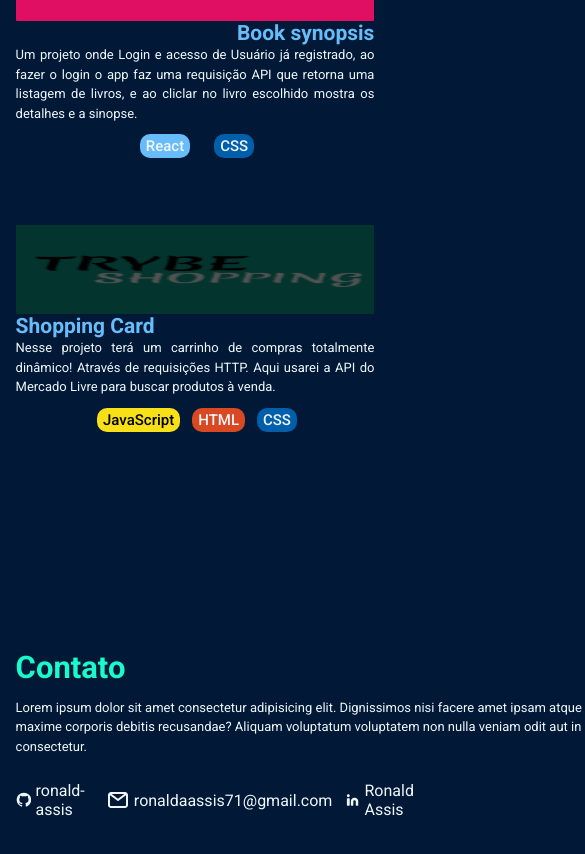
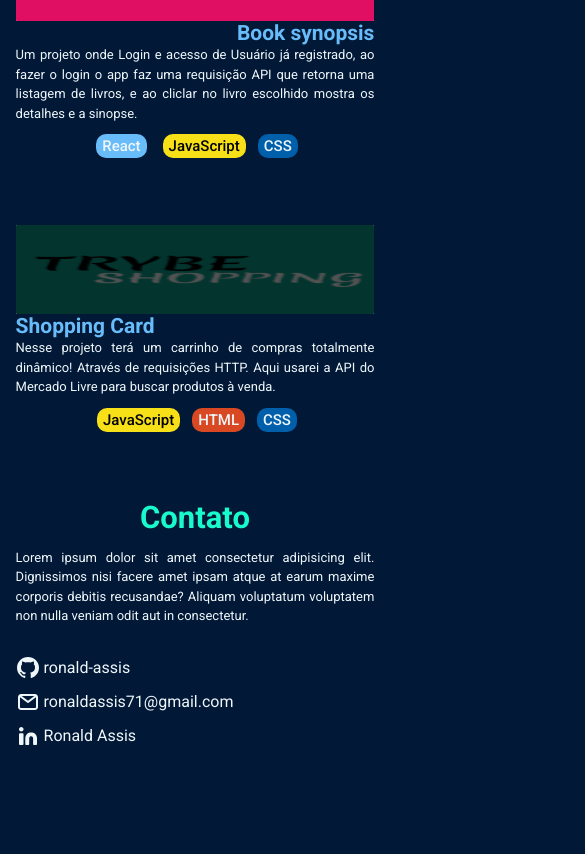
Before and after one commit to ronald-assis/Portfolio, a React (Create React App) app: page / in a window 390 px wide. Shown: the part 1200-2054 px from the top of the page, 585 px wide, since content can reach past the window. Built offline with nearby package versions, Linux system fonts and the light colour scheme.

Commit message:
Adjusting contact component

```diff
--- a/src/components/About/about.css
+++ b/src/components/About/about.css
@@ -1,7 +1,7 @@
 .about {
   display: flex;
   margin-top: 116px;
-  scroll-margin-top: 60px;
+  scroll-margin-top: 80px;
 }
 
 @media screen and (max-width: 767px) {
--- a/src/components/Contact/contact.css
+++ b/src/components/Contact/contact.css
@@ -16,3 +16,24 @@
 .contact .links {
   display: flex;
 }
+
+@media screen and (max-width: 767px) {
+  .contact {
+    margin: 0 0 106px;
+  }
+  .contact h1 {
+    text-align: center;
+  }
+  .contact p {
+    width: 100%;
+    text-align: justify;
+  }
+
+  .contact .links {
+    flex-direction: column;
+  }
+
+  .contact .links a {
+    margin: 5px 0;
+  }
+}
--- a/src/components/Contact/index.js
+++ b/src/components/Contact/index.js
@@ -23,7 +23,7 @@ function Contact() {
         </a>
         <a href="mailto:webmaster@example.com" target="_blank" rel="noreferrer">
           <Icon name="email" />
-          <span>ronaldaassis71@gmail.com</span>
+          <span>ronaldassis71@gmail.com</span>
         </a>
         <a
           href="https://www.linkedin.com/in/ronald-assis/"
--- a/src/projectsInformations.js
+++ b/src/projectsInformations.js
@@ -23,7 +23,7 @@ const projects = [
     title: "Book synopsis",
     info: "Um projeto onde Login e acesso de Usuário já registrado, ao fazer o login o app faz uma requisição API que retorna uma listagem de livros, e ao cliclar no livro escolhido mostra os detalhes e a sinopse.",
     image: coverImage,
-    languages: ["React", "CSS"],
+    languages: ["React","JavaScript", "CSS"],
     repository: "https://github.com/ronald-assis/Challenge-books-front-end",
   },
   {
```
